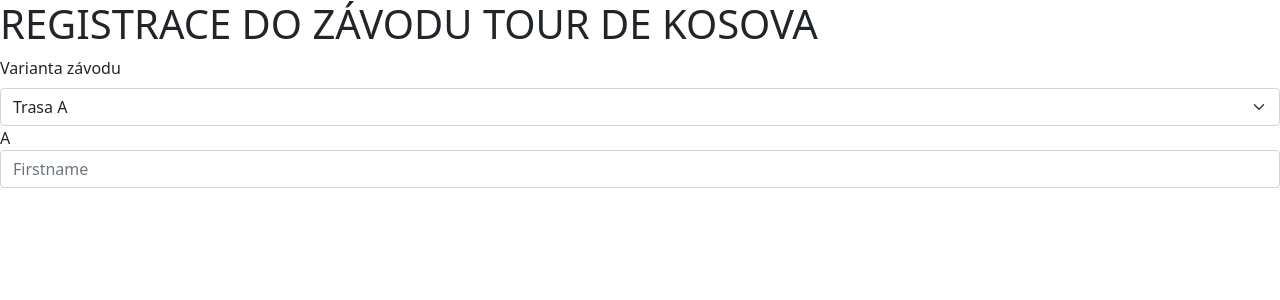
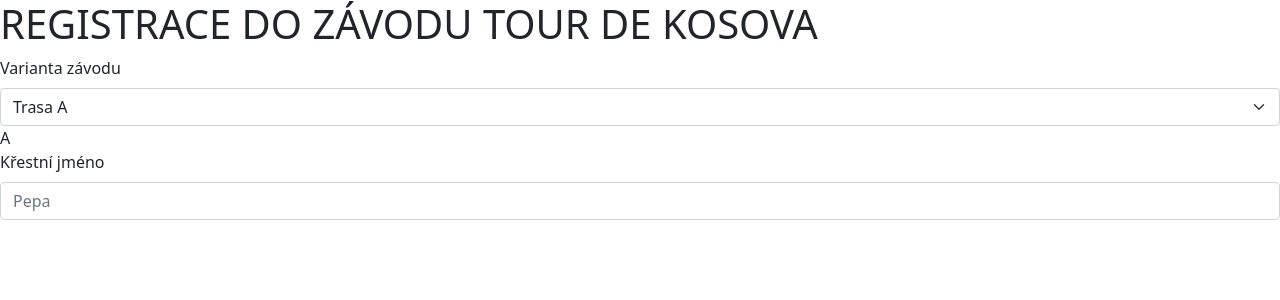
Before and after one commit to TomasRacil/VSIS-2022, a React (Create React App) app in the folder frontend/: page / in a window 1280 px wide. Shown: the top 300 px of the page. Built offline with nearby package versions, Linux system fonts and the light colour scheme.

Commit message:
Registration reactive

```diff
--- a/frontend/src/components/Registration.jsx
+++ b/frontend/src/components/Registration.jsx
@@ -6,11 +6,12 @@ const Registration = () => {
   const routes = [
     { label: "Trasa A", value: "A" },
     { label: "Trasa B", value: "B" },
+    { label: "Trasa C", value: "C" },
   ];
-  const [route, setRoute] = useState("A");
-  const handleRouteChange = (event) => {
-    setRoute(event.target.value);
-  };
+  // const [route, setRoute] = useState("B");
+  // const handleRouteChange = (event) => {
+  //   setRoute(event.target.value);
+  // };
 
   const [values, setValues] = useState({
     Route: "A",
@@ -21,7 +22,6 @@ const Registration = () => {
     Gender: "",
     Food: "",
     ClubName: "",
-    StateOfPayment: "",
   });
   const handleChange = (e) => {
     const { name, value } = e.target;
@@ -31,16 +31,18 @@ const Registration = () => {
     <Form.Group>
       <h1>REGISTRACE DO ZÁVODU TOUR DE KOSOVA</h1>
       <Form.Label>Varianta závodu</Form.Label>
-      <Form.Select onChange={handleRouteChange}>
+      <Form.Select name="Route" onChange={handleChange} value={values.Route}>
         {routes.map((option) => (
           <option value={option.value}>{option.label}</option>
         ))}
       </Form.Select>
-      {route}
+      {values.Route}
+      <br />
+      <Form.Label>Křestní jméno</Form.Label>
       <Form.Control
         type="text"
         name="Firstname"
-        placeholder="Firstname"
+        placeholder="Pepa"
         value={values.Firstname}
         onChange={handleChange}
       />
```
